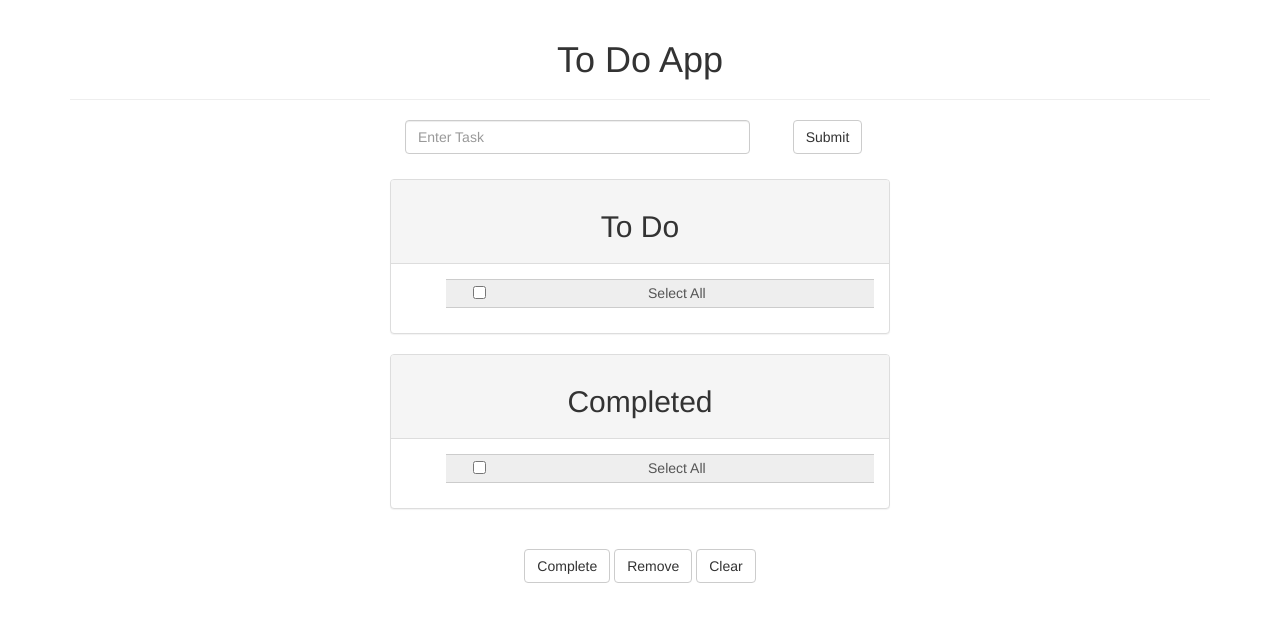
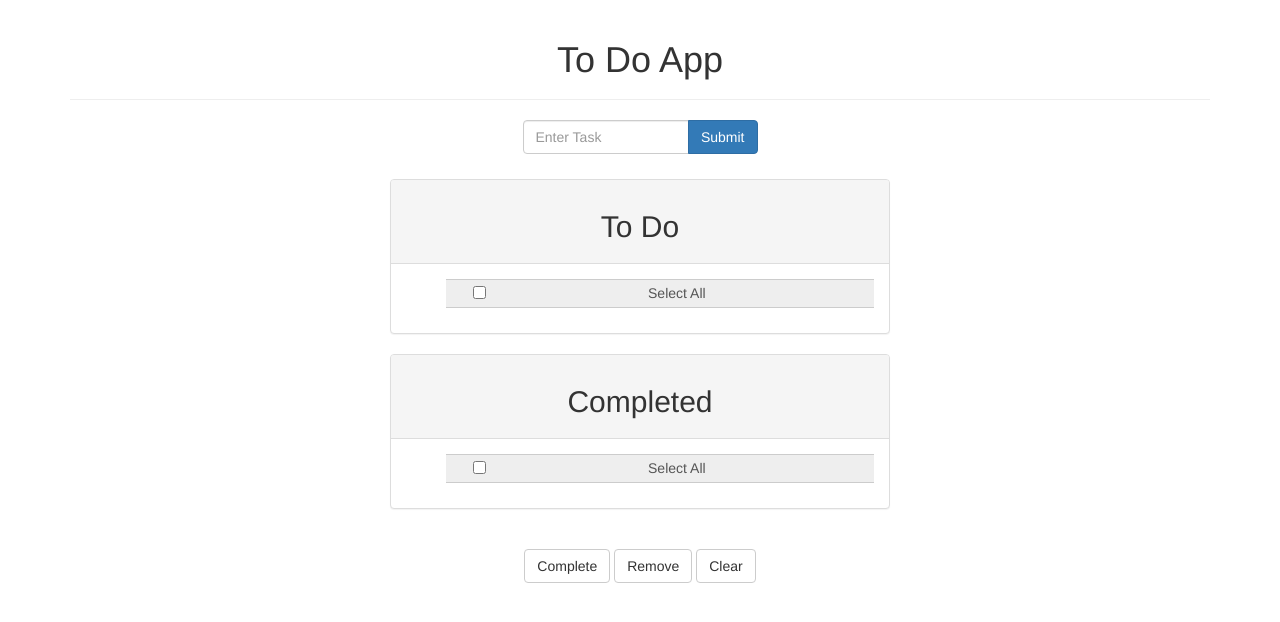
Before and after one commit to dtrinh888/to-do-app, a website: page app/index.html in a window 1280 px wide. Drawn offline with Linux system fonts and the light colour scheme.

Commit message:
updated json file

```diff
--- a/app/to-do.html
+++ b/app/to-do.html
@@ -1,14 +1,16 @@
 <div ng-controller="toDoCtrl">
-	<div class="task-input">
-	<form ng-submit="submitTask()" class="task-form text-center">
-		<!-- task input with submit button -->
-		<div class="col-md-9">
-			<input type="text" class="form-control" placeholder="Enter Task" ng-model="enteredTask" required>
+	<div class="row">
+		<div class="col-md-6 col-md-offset-3 text-center task-form">
+			<form ng-submit="submitTask()">
+				<!-- task input with submit button -->
+				<div class="input-group">
+					<input type="text" class="form-control" placeholder="Enter Task" ng-model="enteredTask" required>
+					<span class="input-group-btn">
+						<button type="submit" class="btn btn-primary">Submit</button>
+					</span>
+				</div>
+			</form>
 		</div>
-		<div class="">
-			<button type="submit" class="btn btn-default">Submit</button>
-		</div>
-	</form>
 	</div>
 	<div class="panel panel-default">
 		<!-- create unordered list for task that are submitted
```
Also changed, not shown: package.json (+9 -1 lines).
